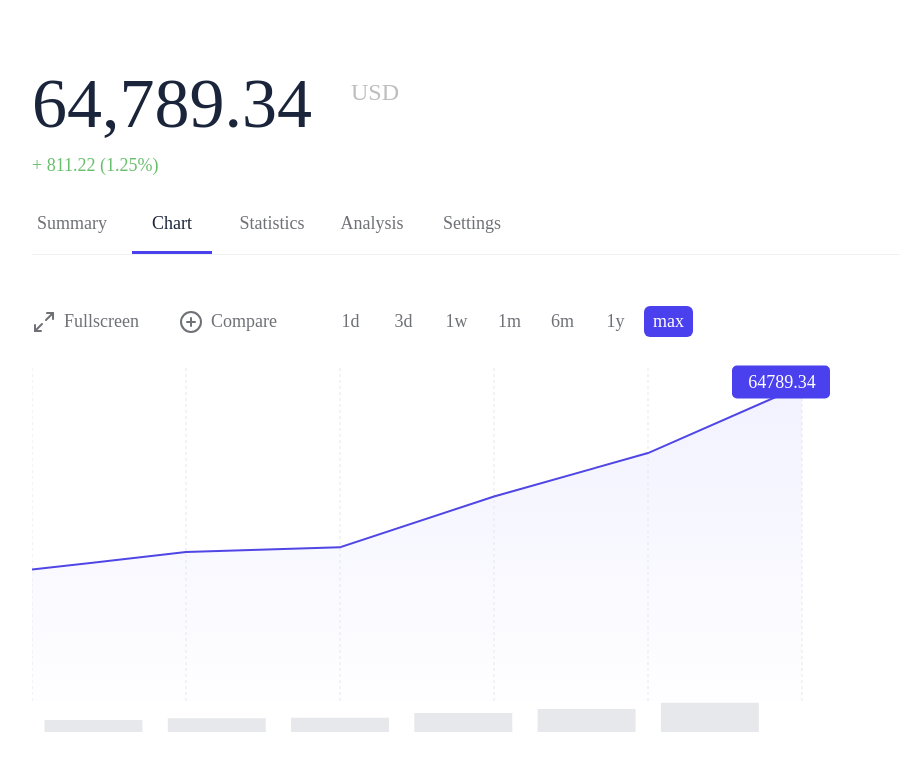
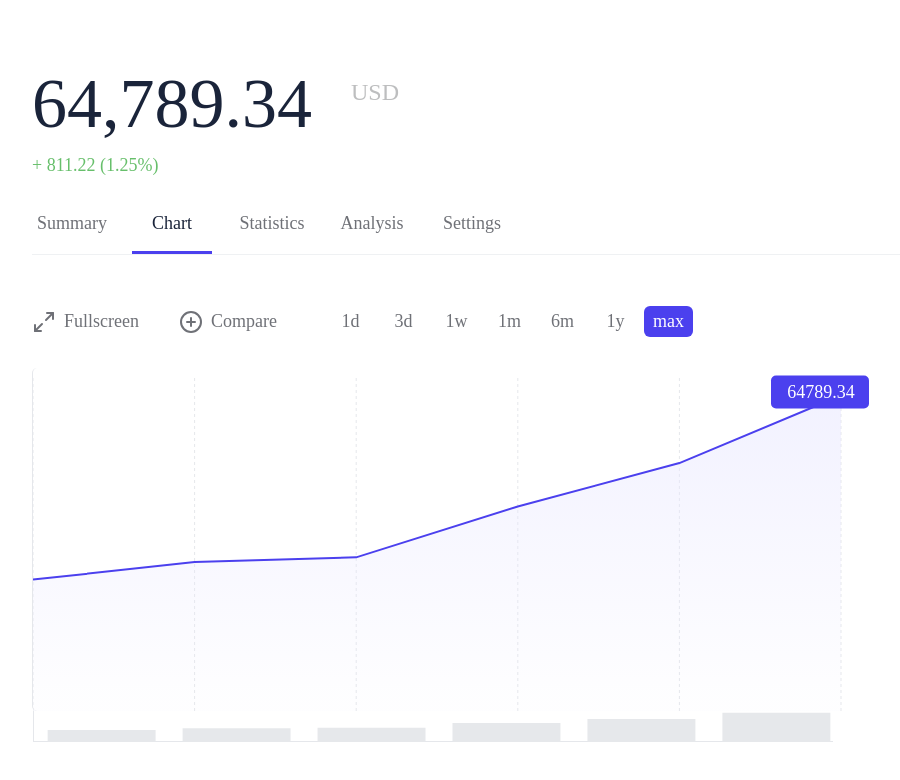
Before and after one commit to KrishnaOnline/c-assignment, a React (Vite) app: page / in a window 1280 px wide. Shown: the top 780 px of the page, without its empty margins (168-1068 px from the left). Built offline with nearby package versions, Linux system fonts and the light colour scheme.

Commit message:
almost done

```diff
--- a/src/App.jsx
+++ b/src/App.jsx
@@ -147,10 +147,11 @@ function App() {
 							</div>
 						</div>
 					</div>
-					<div className="chart-area mt-[20px] w-full h-[400px] bg-white">
+					<div className="chart-area border border-t-0 border-b-0 border-r-0 mt-[30px] w-full h-[400px] bg-white">
 						<ResponsiveContainer width="100%" height="100%">
 							<AreaChart
 								data={chartData}
+                                width={839}
 								margin={{
 									top: 10,
 									right: 30,
@@ -195,16 +196,16 @@ function App() {
 								<Area
 									type="linear"
 									dataKey="value"
-									stroke="#4F46E5"
+									stroke="#4B40EE"
 									fill="url(#colorVal)"
 									strokeWidth={2}
 									isAnimationActive={false}
 									label={<CustomizedLabel />}
 								/>
 							</AreaChart>
-                            <div className="w-[800px] h-[31.34px]">
+                            <div className="w-[800px] border border-t-0 border-r-0 h-[31.34px]">
                                 <BarChart
-                                    width={740}
+                                    width={810}
                                     height={31.34}
                                     data={chartData}
                                     margin={{
@@ -215,13 +216,12 @@ function App() {
                                     }}
                                 >
                                     <XAxis
-                                    hide={true}
-									// dataKey="date"
-									// axisLine={false}
-									// tickLine={false}
-									// tick={{ fontSize: 12, fill: "#6b7280" }}
-								/>
-                                    <XAxis hide={true}/>
+                                        hide={true}
+                                        dataKey="date"
+                                        axisLine={false}
+                                        tickLine={false}
+                                        tick={{ fontSize: 12, fill: "#6b7280" }}
+								    />
                                     <YAxis
                                         domain={[61000, 65000]}
                                         hide={true}
--- a/src/index.css
+++ b/src/index.css
@@ -108,7 +108,7 @@ body {
 }
 
 .chart-area {
-    width: 800px;
+    width: 839px;
     height: 343px;
     top: 386px;
     /* left: 60px; */
```
